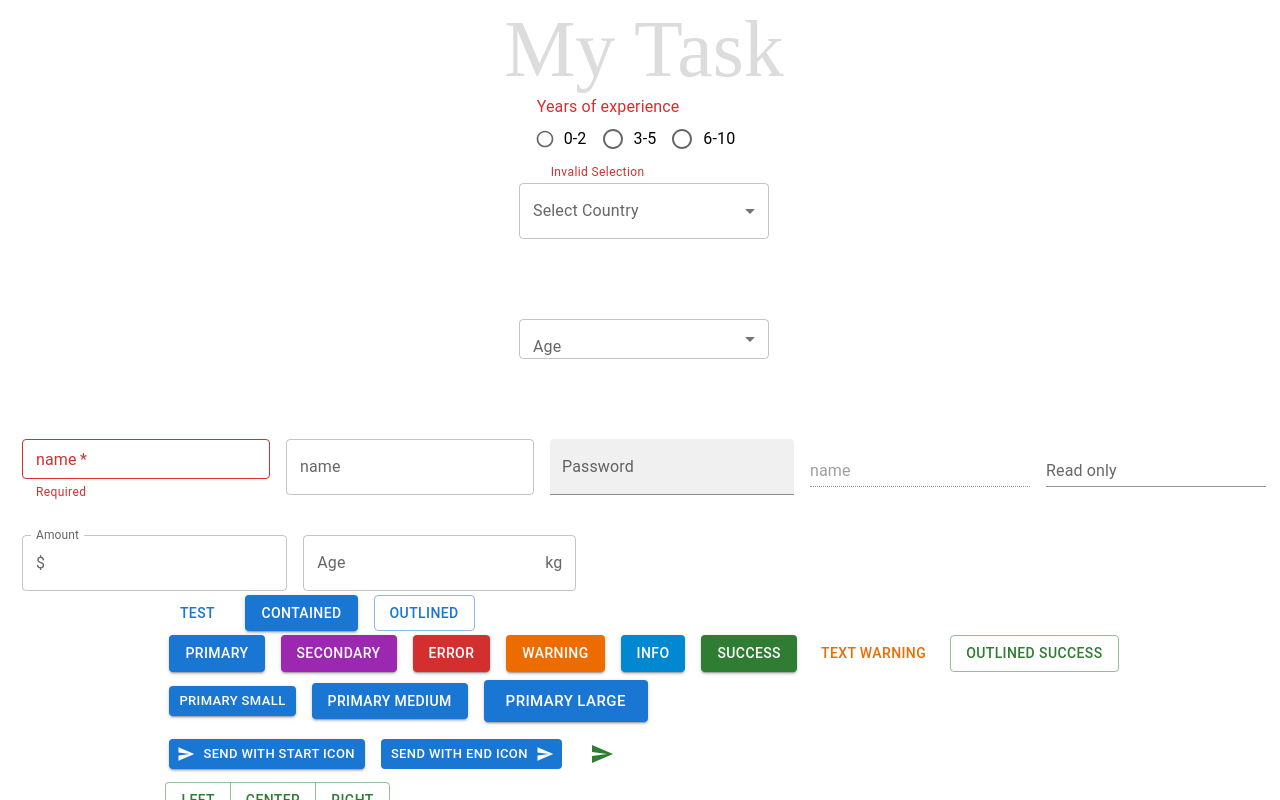
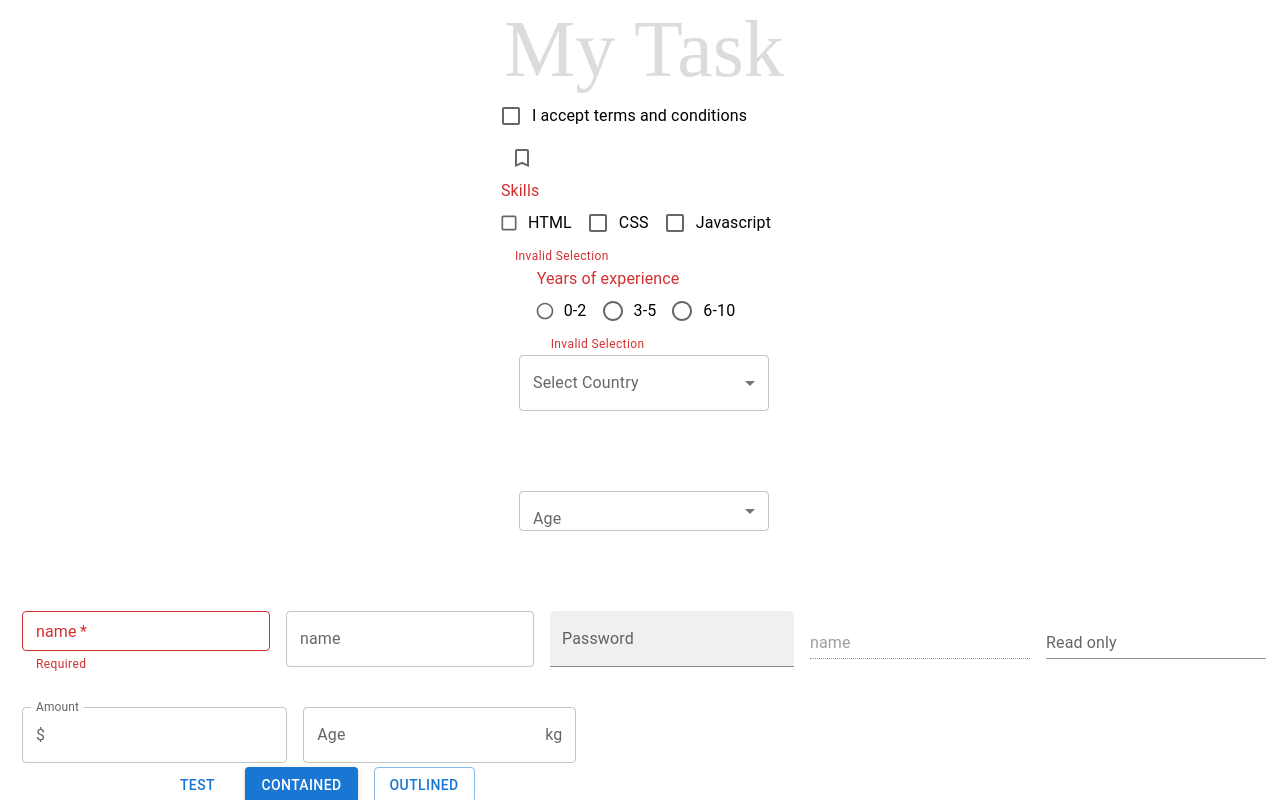
Before and after one commit to SantoshReddyBujala/Reactwebtype, a React (Create React App) app: page / in a window 1280 px wide. Shown: the top 800 px of the page. Built offline with nearby package versions, Linux system fonts and the light colour scheme; a web font is replaced by a local one.

Commit message:
Checkbox completed

```diff
--- a/src/App.tsx
+++ b/src/App.tsx
@@ -6,12 +6,14 @@
 import MuiTextField from "./components/MuiTextField";
 import MuiSelect from "./components/MuiSelect";
 import MuiRadioButton from "./components/MuiRadioButton";
+import MuiCheckBox from "./components/MuiCheckBox";
 
 const App: React.FC = () => {
   return (
     <div className="app">
       <span className="heading">My Task</span>
       {/* <InputField /> */}
+      <MuiCheckBox />
       <MuiRadioButton />
       <MuiSelect />
       <MuiTextField />
--- /dev/null
+++ b/src/components/MuiCheckBox.tsx
@@ -0,0 +1,91 @@
+import { CheckBox } from "@mui/icons-material";
+import {
+  Box,
+  Checkbox,
+  FormControl,
+  FormControlLabel,
+  FormGroup,
+  FormHelperText,
+  FormLabel,
+} from "@mui/material";
+import React from "react";
+import BookmarkBorderIcon from "@mui/icons-material/BookmarkBorder";
+import BookmarkIcon from "@mui/icons-material/BookmarkBorder";
+
+const MuiCheckBox = () => {
+  const [checked, setAccept] = React.useState(false);
+  const [skills, setSkills] = React.useState<string[]>([]);
+  console.log(skills);
+  const handleChange = (event: React.ChangeEvent<HTMLInputElement>) => {
+    setAccept(event.target.checked);
+  };
+
+  const handleSkillsChange = (event: React.ChangeEvent<HTMLInputElement>) => {
+    const index = skills.indexOf(event.target.value);
+    if (index === -1) {
+      setSkills([...skills, event.target.value]);
+    } else {
+      setSkills(skills.filter((skill) => skill !== event.target.value));
+    }
+  };
+  return (
+    <Box>
+      <Box>
+        <FormControlLabel
+          label="I accept terms and conditions"
+          control={<Checkbox checked={checked} onChange={handleChange} />}
+        />
+      </Box>
+      <Box>
+        <Checkbox
+          icon={<BookmarkBorderIcon />}
+          checkedIcon={<BookmarkIcon />}
+          checked={checked}
+          onChange={handleChange}
+        />
+      </Box>
+      <Box>
+        <FormControl error>
+          <FormLabel id="job-experience-group-label">Skills</FormLabel>
+          <FormGroup row>
+            <FormControlLabel
+              control={
+                <Checkbox
+                  size="small"
+                  color="success"
+                  checked={skills.includes("html")}
+                  onChange={handleSkillsChange}
+                />
+              }
+              label="HTML"
+              value="html"
+            />
+            <FormControlLabel
+              control={
+                <Checkbox
+                  checked={skills.includes("css")}
+                  onChange={handleSkillsChange}
+                />
+              }
+              label="CSS"
+              value="css"
+            />
+            <FormControlLabel
+              control={
+                <Checkbox
+                  checked={skills.includes("js")}
+                  onChange={handleSkillsChange}
+                />
+              }
+              label="Javascript"
+              value="js"
+            />
+          </FormGroup>
+          <FormHelperText>Invalid Selection</FormHelperText>
+        </FormControl>
+      </Box>
+    </Box>
+  );
+};
+
+export default MuiCheckBox;
--- a/src/components/MuiRadioButton.tsx
+++ b/src/components/MuiRadioButton.tsx
@@ -8,7 +8,7 @@
   RadioGroup,
   SelectChangeEvent,
 } from "@mui/material";
-import React, { ReactHTMLElement, useState } from "react";
+import React from "react";
 
 const MuiRadioButton = () => {
   const [value, setValue] = React.useState("");
```
